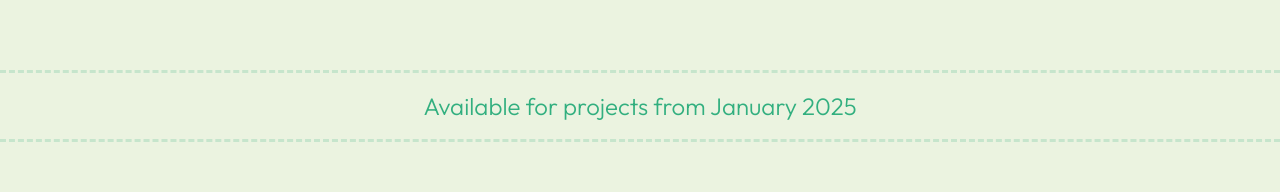
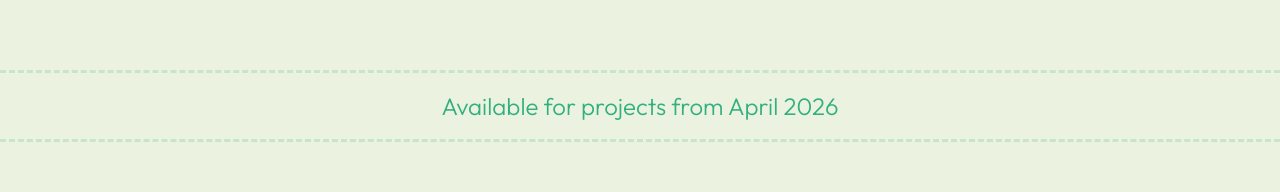
Before and after one commit to MarcKweeKip/marckwee, a Next.js app: page / in a window 1280 px wide. Shown: the part 4357-4549 px from the top of the page. Built offline with nearby package versions, Linux system fonts and the light colour scheme.

Commit message:
Date changed when available

```diff
--- a/app/components/cta.tsx
+++ b/app/components/cta.tsx
@@ -21,7 +21,7 @@ export default function Cta() {
         </a>
 
         <span className="text-center w-full md:border-t-[0.1875rem] md:border-b-[0.1875rem] text-ggreen-light 2xl:text-[1.75rem] 2xl:leading-10 xl:text-2xl xl:leading-[2.125rem] lg:text-xl lg:leading-[1.875rem] md:text-base md:leading-6 sm:text-[0.9375rem] sm:leading-[1.4375rem] text-[0.8125rem] leading-[1.1875rem] font-light block py-4 border-opacity-20 border-t border-dashed border-b border-ggreen-light">
-          Available for projects from January 2025
+          Available for projects from April 2026
         </span>
       </div>
       <div className="xl:text-2xl pt-8 col-span-12 w-full flex text-black text-[0.8125rem]">
```
